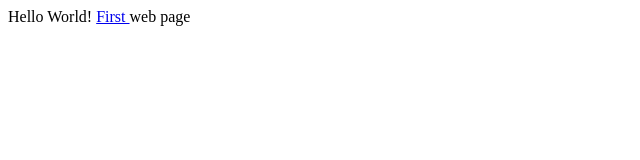
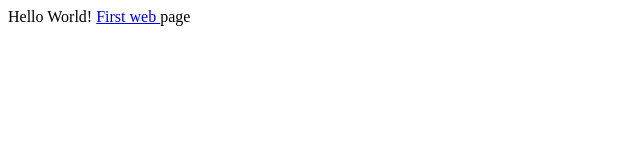
Before and after one commit to kinshusharma0412/SoojhboojhQuiz, a plain HTML site: page index.html in a window 1280 px wide. Shown: the full height of the page, 0-640 px from the left. Drawn offline with Linux system fonts and the light colour scheme.

Commit message:
Update index.html

```diff
--- a/index.html
+++ b/index.html
@@ -8,6 +8,6 @@
     <body>
         Hello World!
 
-<a href="tg:resolve?domain=Soojhboojh_01bot&yoo=04-12-21_1_0">First </a>web page
+<a href="tg:resolve?domain=Soojhboojh_01bot&text=04-12-21_1_0">First web </a>page
     </body>
 </html>
```
